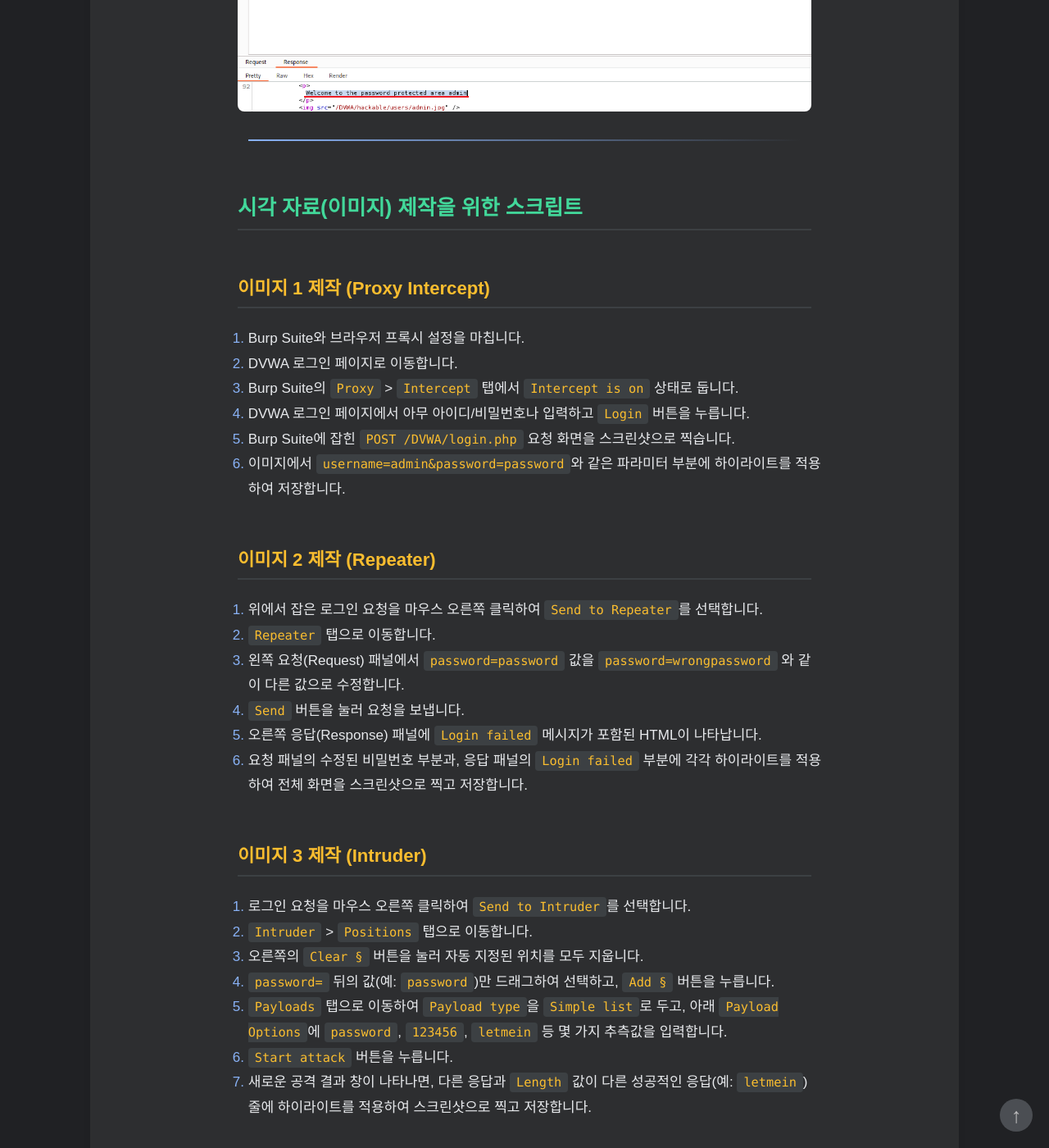
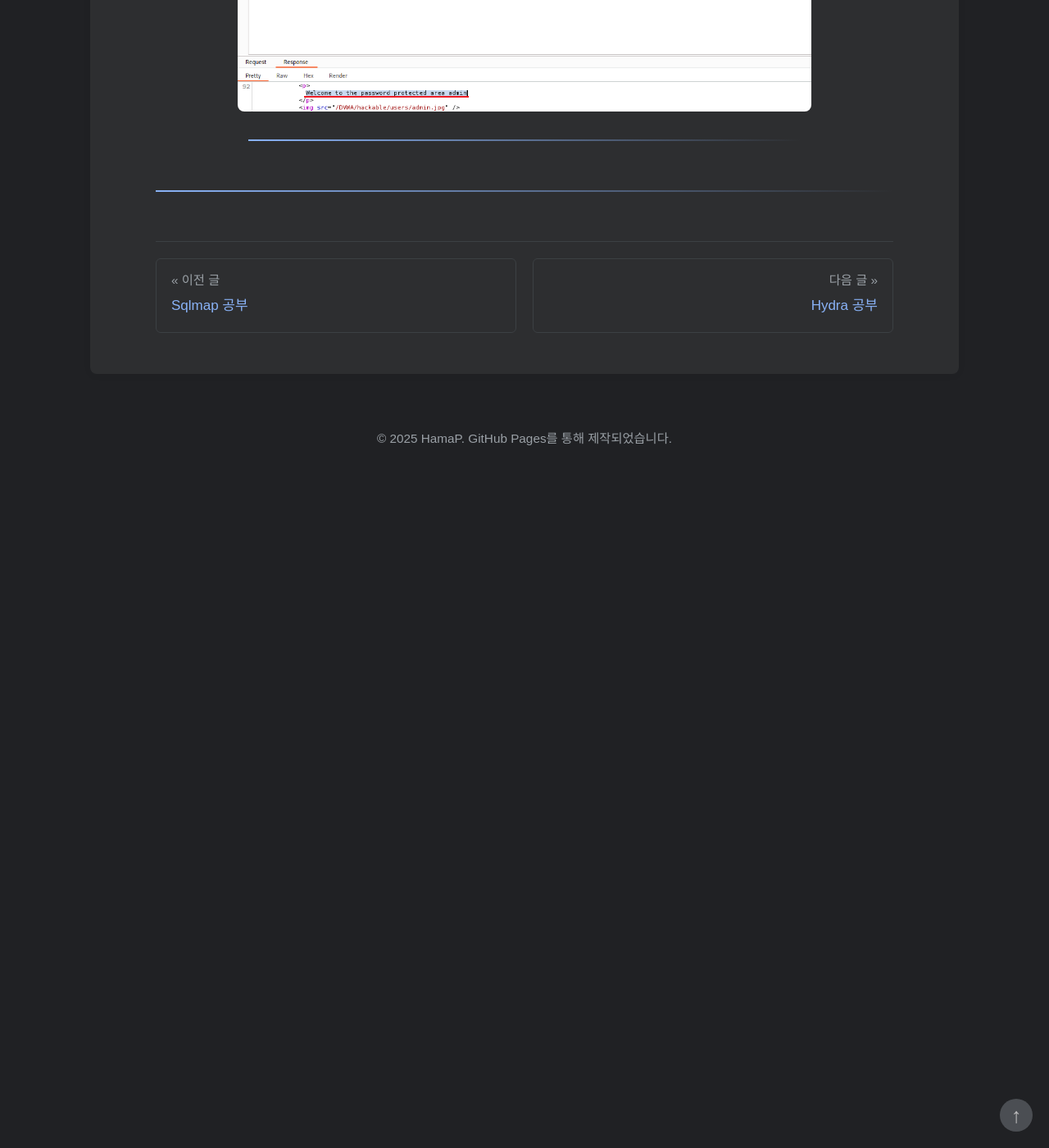
Before and after one commit to HamaP0/HamaP0.github.io, a Jekyll site: the page built from _posts/해킹 툴/2025-08-27-BurpSuite_study.md, in a window 1280 px wide and 1400 px high, scrolled down 3420 px. Shown: the whole window at 82% size. Built offline with Jekyll 4.4.1, drawn with Linux system fonts in a browser that asks for light colours; some web fonts are replaced; after the commit the page ends 4004 px from its top, so only the background shows below that.

Commit message:
Update 2025-08-27-BurpSuite_study.md

```diff
--- a/_posts/해킹 툴/2025-08-27-BurpSuite_study.md
+++ b/_posts/해킹 툴/2025-08-27-BurpSuite_study.md
@@ -50,37 +50,3 @@
    ![BurpIntruder](/assets/images/A04_P1-1.png)
 
 <hr class="short-rule">
-
-
-
-
-
-### 시각 자료(이미지) 제작을 위한 스크립트
-
-#### **이미지 1 제작 (Proxy Intercept)**
-
-1.  Burp Suite와 브라우저 프록시 설정을 마칩니다.
-2.  DVWA 로그인 페이지로 이동합니다.
-3.  Burp Suite의 `Proxy` > `Intercept` 탭에서 `Intercept is on` 상태로 둡니다.
-4.  DVWA 로그인 페이지에서 아무 아이디/비밀번호나 입력하고 `Login` 버튼을 누릅니다.
-5.  Burp Suite에 잡힌 `POST /DVWA/login.php` 요청 화면을 스크린샷으로 찍습니다.
-6.  이미지에서 `username=admin&password=password`와 같은 파라미터 부분에 하이라이트를 적용하여 저장합니다.
-
-#### **이미지 2 제작 (Repeater)**
-
-1.  위에서 잡은 로그인 요청을 마우스 오른쪽 클릭하여 `Send to Repeater`를 선택합니다.
-2.  `Repeater` 탭으로 이동합니다.
-3.  왼쪽 요청(Request) 패널에서 `password=password` 값을 `password=wrongpassword` 와 같이 다른 값으로 수정합니다.
-4.  `Send` 버튼을 눌러 요청을 보냅니다.
-5.  오른쪽 응답(Response) 패널에 `Login failed` 메시지가 포함된 HTML이 나타납니다.
-6.  요청 패널의 수정된 비밀번호 부분과, 응답 패널의 `Login failed` 부분에 각각 하이라이트를 적용하여 전체 화면을 스크린샷으로 찍고 저장합니다.
-
-#### **이미지 3 제작 (Intruder)**
-
-1.  로그인 요청을 마우스 오른쪽 클릭하여 `Send to Intruder`를 선택합니다.
-2.  `Intruder` > `Positions` 탭으로 이동합니다.
-3.  오른쪽의 `Clear §` 버튼을 눌러 자동 지정된 위치를 모두 지웁니다.
-4.  `password=` 뒤의 값(예: `password`)만 드래그하여 선택하고, `Add §` 버튼을 누릅니다.
-5.  `Payloads` 탭으로 이동하여 `Payload type`을 `Simple list`로 두고, 아래 `Payload Options`에 `password`, `123456`, `letmein` 등 몇 가지 추측값을 입력합니다.
-6.  `Start attack` 버튼을 누릅니다.
-7.  새로운 공격 결과 창이 나타나면, 다른 응답과 `Length` 값이 다른 성공적인 응답(예: `letmein`) 줄에 하이라이트를 적용하여 스크린샷으로 찍고 저장합니다.
```
